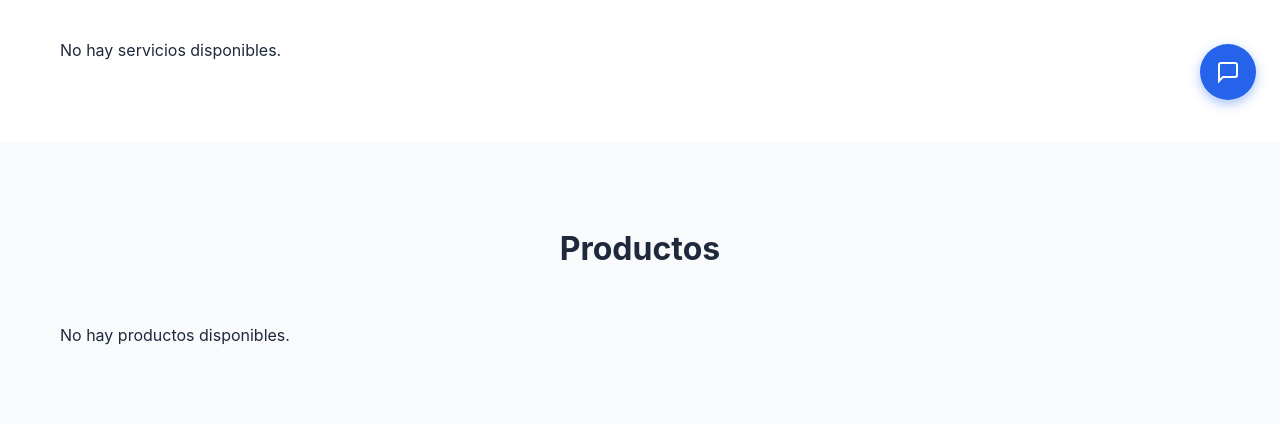
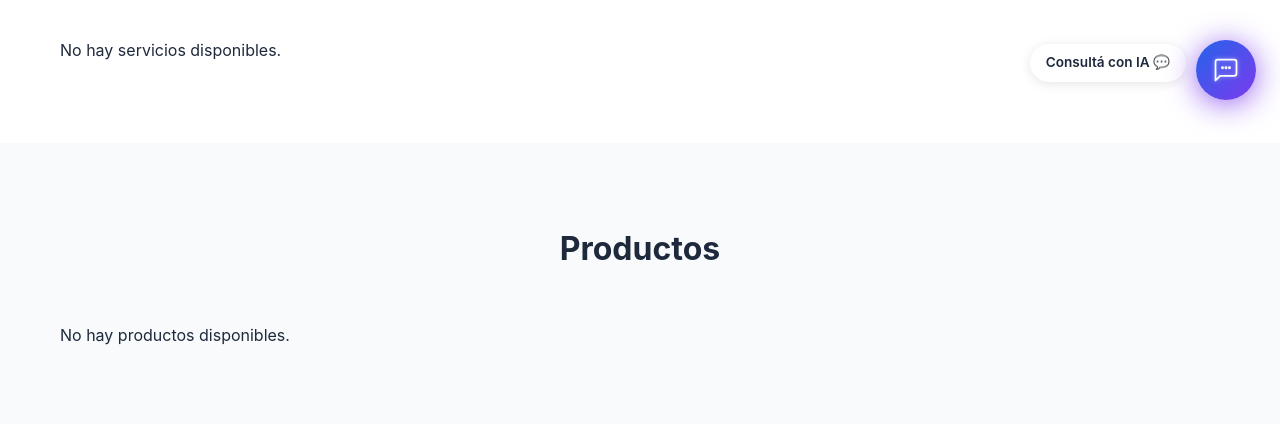
Before and after one commit to Ismabrahn/TecnoSanJuan, a plain HTML site: page index.html in a window 1280 px wide. Shown: the part 676-1100 px from the top of the page. Drawn offline with Linux system fonts and the light colour scheme; no server answers.

Commit message:
chatbot: more attractive toggle button with pulse and label

```diff
--- a/css/chatbot.css
+++ b/css/chatbot.css
@@ -6,23 +6,61 @@
 }
 
 .chatbot-toggle {
-  width: 56px;
-  height: 56px;
+  width: 60px;
+  height: 60px;
   border-radius: 50%;
-  background: var(--primary);
+  background: linear-gradient(135deg, var(--primary) 0%, #7c3aed 100%);
   color: white;
   border: none;
   cursor: pointer;
   display: flex;
   align-items: center;
   justify-content: center;
-  box-shadow: 0 4px 12px rgba(37, 99, 235, 0.4);
+  box-shadow: 0 4px 20px rgba(124, 58, 237, 0.5);
   transition: all 0.3s;
+  position: relative;
+  animation: chatbot-pulse 2s ease-in-out infinite;
 }
 
 .chatbot-toggle:hover {
-  background: var(--primary-dark);
-  transform: scale(1.05);
+  transform: scale(1.1);
+  box-shadow: 0 6px 28px rgba(124, 58, 237, 0.6);
+  animation: none;
+}
+
+.chatbot-icon {
+  filter: drop-shadow(0 0 2px rgba(255,255,255,0.5));
+}
+
+.chatbot-label {
+  position: absolute;
+  right: 70px;
+  bottom: 18px;
+  background: white;
+  color: var(--text);
+  padding: 8px 16px;
+  border-radius: 20px;
+  font-size: 0.85rem;
+  font-weight: 600;
+  white-space: nowrap;
+  box-shadow: 0 2px 12px rgba(0,0,0,0.1);
+  pointer-events: none;
+  animation: chatbot-label-in 0.5s ease-out;
+}
+
+@keyframes chatbot-pulse {
+  0% { box-shadow: 0 4px 20px rgba(124, 58, 237, 0.5); }
+  50% { box-shadow: 0 4px 30px rgba(124, 58, 237, 0.8); }
+  100% { box-shadow: 0 4px 20px rgba(124, 58, 237, 0.5); }
+}
+
+@keyframes chatbot-label-in {
+  from { opacity: 0; transform: translateX(10px); }
+  to { opacity: 1; transform: translateX(0); }
+}
+
+.chatbot-panel-open .chatbot-toggle {
+  animation: none;
 }
 
 .chatbot-panel {
--- a/index.html
+++ b/index.html
@@ -143,9 +143,13 @@
   </div>
 
   <div id="chatbot" class="chatbot">
+    <span class="chatbot-label" id="chatbotLabel">Consultá con IA 💬</span>
     <button id="chatbotToggle" class="chatbot-toggle" aria-label="Abrir chat">
-      <svg width="24" height="24" viewBox="0 0 24 24" fill="none" stroke="currentColor" stroke-width="2">
+      <svg class="chatbot-icon" width="28" height="28" viewBox="0 0 24 24" fill="none" stroke="currentColor" stroke-width="1.5" stroke-linecap="round" stroke-linejoin="round">
         <path d="M21 15a2 2 0 0 1-2 2H7l-4 4V5a2 2 0 0 1 2-2h14a2 2 0 0 1 2 2z"/>
+        <circle cx="9" cy="10" r=".5" fill="currentColor"/>
+        <circle cx="12" cy="10" r=".5" fill="currentColor"/>
+        <circle cx="15" cy="10" r=".5" fill="currentColor"/>
       </svg>
     </button>
     <div id="chatbotPanel" class="chatbot-panel hidden">
--- a/js/chatbot.js
+++ b/js/chatbot.js
@@ -18,18 +18,16 @@
 
   let isOpen = false;
 
-  toggle.addEventListener('click', () => {
-    isOpen = !isOpen;
+  function togglePanel(open) {
+    isOpen = open;
     panel.classList.toggle('hidden', !isOpen);
     toggle.style.display = isOpen ? 'none' : 'flex';
+    document.getElementById('chatbot').classList.toggle('chatbot-panel-open', isOpen);
     if (isOpen) input.focus();
-  });
+  }
 
-  close.addEventListener('click', () => {
-    isOpen = false;
-    panel.classList.add('hidden');
-    toggle.style.display = 'flex';
-  });
+  toggle.addEventListener('click', () => togglePanel(true));
+  close.addEventListener('click', () => togglePanel(false));
 
   async function sendMessage() {
     const text = input.value.trim();
```
